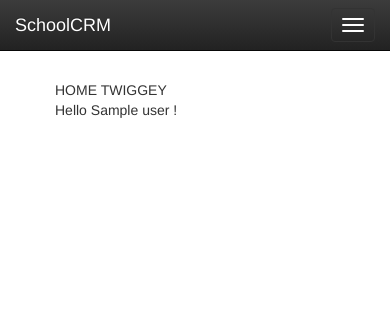
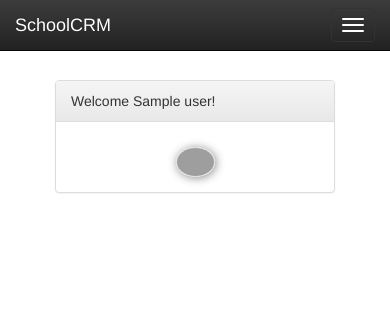
Before and after one commit to Darkmift/AuthApp, a PHP site: template resources/views/home.twig in a window 390 px wide. Shown: the top 311 px of the page. Run offline with PHP 8.4, Linux system fonts and the light colour scheme; the template is opened without the code that fills it: most values are stand-ins (such as "Sample title", 1, 10 or a date in 2020); some libraries are stand-ins or nearby versions; grey boxes are pictures that could not be loaded.

Commit message:
login system complete. :D

```diff
--- a/public/css/css.css
+++ b/public/css/css.css
@@ -25,3 +25,36 @@ input[readonly] {
     cursor: text;
     background-color: #fff;
 }
+
+.homeimg {
+    width: 10vw!important;
+    height: auto;
+    display: flex;
+    justify-content: center;
+}
+
+.panel-flexfix {
+    display: flex;
+    width: 100%;
+    height: 100%;
+    justify-content: center;
+    display: -webkit-box;
+    display: -moz-box;
+    display: -ms-flexbox;
+    display: -webkit-flex;
+    display: flex;
+    align-items: center;
+    justify-content: center;
+}
+
+.img2 {
+    display: flex;
+    flex-wrap: wrap;
+    width: 10vw;
+    margin-left: 2rem;
+    margin-top: 1rem;
+    margin-right: 2rem;
+    height: auto;
+    box-shadow: 1px 1px 10px #898989;
+    border: 1px solid #e0e0e0;
+}
--- a/resources/views/home.twig
+++ b/resources/views/home.twig
@@ -1,11 +1,23 @@
 {% extends 'templates/app.twig'%}
 
 {% block content %}
-    HOME TWIGGEY
-    {% if auth.check %}
-        <br>Hello {{ auth.user.name }} !
-    {% else %}
-    <br>
-        Who dis?U hackerz?!
-    {% endif %}
+
+    <div class="row">
+        <div class="col-md-6 col-md-offset-3">
+            <div class="panel panel-default ">
+                <div class="panel-heading">
+                    {% if auth.check %}
+                        Welcome  {{ auth.user.name }}!
+                    {% else %}
+                        <br>
+                        Who dis?U hackerz?!
+                    {% endif %}
+                </div>
+                <div class="panel-body panel-flexfix">
+                    <img src=" {{ base_url()}}/../resources/images/{{ auth.user.id }}.jpg" class="img2 img-circle" alt="user image">
+                </form>
+            </div>
+        </div>
+    </div>
+</div>
 {% endblock %}
--- a/resources/views/templates/app.twig
+++ b/resources/views/templates/app.twig
@@ -12,7 +12,7 @@
         <link rel="stylesheet" href="https://maxcdn.bootstrapcdn.com/bootstrap/3.3.7/css/bootstrap.min.css" crossorigin="anonymous">
         <!-- Optional theme -->
         <link rel="stylesheet" href="https://maxcdn.bootstrapcdn.com/bootstrap/3.3.7/css/bootstrap-theme.min.css" crossorigin="anonymous">
-        <link rel="stylesheet" href="{{ base_url()}}/css/css.css "/>
+        {# <link rel="stylesheet" href="{{ base_url()}}/css/css.css "/> #}
     </head>
 
     <body>
@@ -32,7 +32,21 @@
         <script src="http://code.jquery.com/jquery-latest.min.js"></script>
         <!--Bootstrap Plugins-->
         <script src="https://maxcdn.bootstrapcdn.com/bootstrap/3.3.7/js/bootstrap.min.js" crossorigin="anonymous"></script>
-        <script src="{{ base_url()}}/js/js.js"></script>
+        {# <script src="{{ base_url()}}/js/js.js"></script> #}
+        <script>
+            var script = document.createElement('script');
+            script.src = "{{ base_url()}}/js/js.js?" + (
+            new Date).getTime();
+            document.getElementsByTagName('head')[0].appendChild(script);
+            ///
+            var x = document.createElement("LINK");
+            x.setAttribute("id", "CssSheet");
+            x.setAttribute("rel", "stylesheet");
+            x.setAttribute("type", "text/css");
+            x.setAttribute("href", "{{ base_url()}}/css/css.css?}" + new Date());
+            document.getElementsByTagName('head')[0].appendChild(x);
+        </script>
+
     </body>
 
 </html>
--- a/resources/views/templates/partials/navigation2.twig
+++ b/resources/views/templates/partials/navigation2.twig
@@ -15,9 +15,10 @@
                     <a href="{{ path_for('home') }}">Home</a>
                 </li>
                 {% if auth.check %}
+
                     <li class="dropdown">
                         <a href="#" class="dropdown-toggle" data-toggle="dropdown" role="button" aria-haspopup="true" aria-expanded="false">
-                            {{ auth.user.name }}
+                            <img style="middle;width:25px;padding:0;margin-top:-0.25vh;margin-bottom:-0.30vh;" src=" {{ base_url()}}/../resources/images/{{ auth.user.id }}.jpg" class="responsive img-thumbnail" alt="Cinque Terre"> {{ auth.user.name }}
                             <span class="caret"></span>
                         </a>
                         <ul class="dropdown-menu">
```
Also changed, not shown: app/Middleware/AuthMiddleware.php (added, +17 -0 lines), app/Middleware/GuestMiddleware.php (added, +16 -0 lines), app/routes.php (+18 -13 lines).
